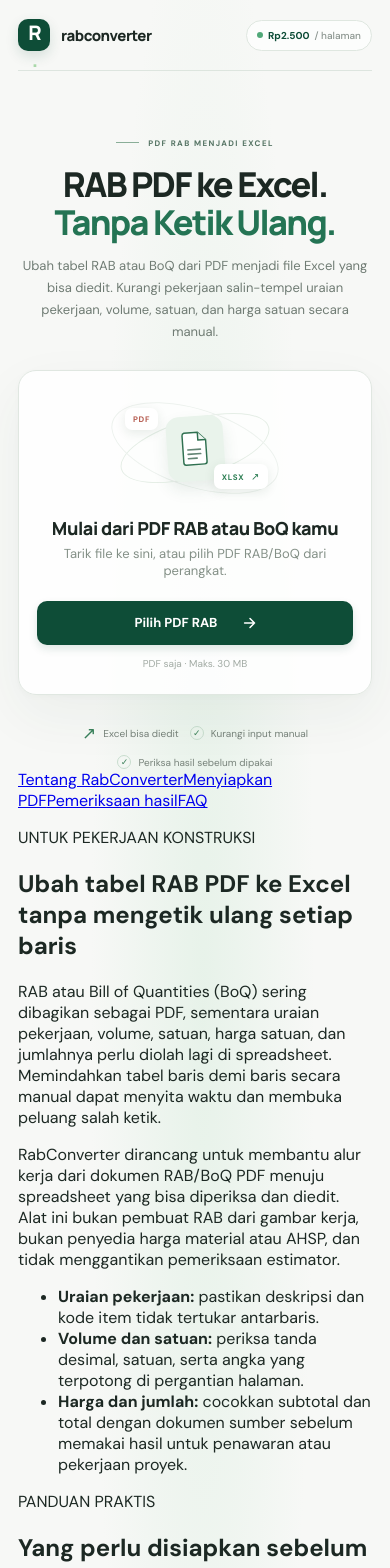
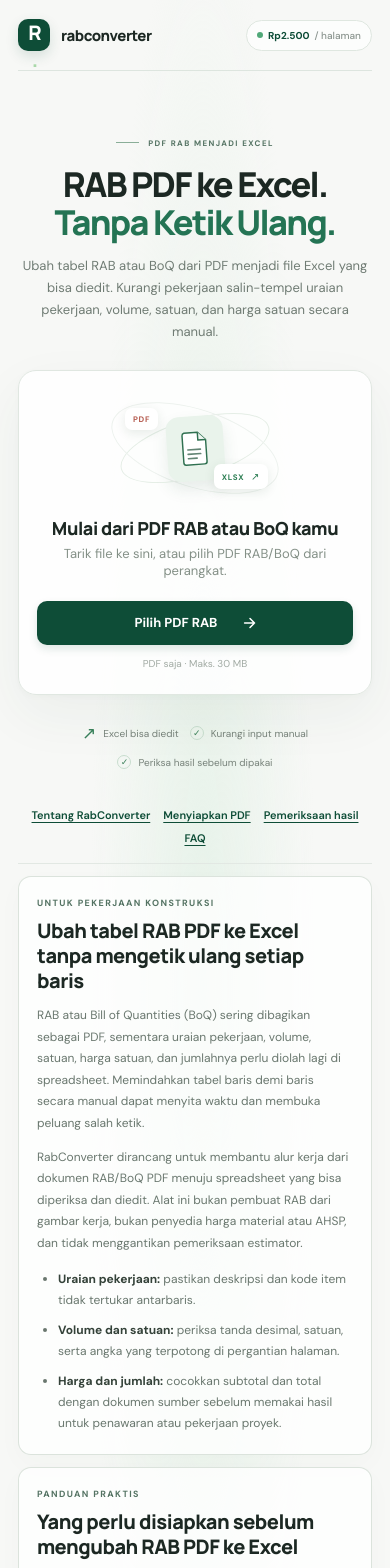
Before and after one commit to fsoeltoni-rabconverter/rabconverter, a React (Vite) app: page / in a window 390 px wide. Shown: the top 1568 px of the page. Built offline with nearby package versions, Linux system fonts and the light colour scheme.

Commit message:
Style SEO guide sections responsively

```diff
--- a/src/styles.css
+++ b/src/styles.css
@@ -159,3 +159,108 @@
 @media (prefers-reduced-motion: reduce) {
   *, *::before, *::after { scroll-behavior: auto !important; transition-duration: .01ms !important; animation-duration: .01ms !important; }
 }
+
+
+/* Search-focused explanatory content; kept visually consistent with the existing landing page. */
+.seo-content {
+  width: 100%;
+  max-width: 740px;
+  margin-top: 54px;
+  display: grid;
+  gap: 16px;
+  color: #344239;
+  text-align: left;
+}
+.content-nav {
+  display: flex;
+  flex-wrap: wrap;
+  justify-content: center;
+  gap: 9px 18px;
+  padding: 0 0 18px;
+  border-bottom: 1px solid var(--line);
+}
+.content-nav a {
+  color: var(--green-dark);
+  font-size: 12px;
+  font-weight: 600;
+  text-decoration-thickness: 1px;
+  text-underline-offset: 3px;
+}
+.content-nav a:hover { color: #247454; }
+.content-block {
+  padding: 25px 27px;
+  border: 1px solid rgba(215,224,217,.9);
+  border-radius: 16px;
+  background: rgba(255,255,255,.76);
+  box-shadow: 0 9px 28px rgba(43,68,50,.025);
+  scroll-margin-top: 20px;
+}
+.content-eyebrow {
+  margin: 0 0 9px;
+  color: #547363;
+  font-size: 9px;
+  font-weight: 800;
+  letter-spacing: 1.4px;
+}
+.seo-content .content-block h2 {
+  width: auto;
+  margin: 0 0 12px;
+  text-align: left;
+  font-family: "Manrope", sans-serif;
+  font-size: clamp(20px, 2.4vw, 26px);
+  font-weight: 800;
+  line-height: 1.25;
+  letter-spacing: -.8px;
+  color: var(--ink);
+}
+.seo-content .content-block h3 {
+  margin: 21px 0 7px;
+  font: 750 14px/1.45 "Manrope", sans-serif;
+  color: var(--ink);
+}
+.seo-content .content-block p:not(.content-eyebrow) {
+  margin: 0 0 12px;
+  color: #69776e;
+  font-size: 13px;
+  line-height: 1.8;
+}
+.seo-content .content-block p:last-child { margin-bottom: 0; }
+.content-list {
+  display: grid;
+  gap: 9px;
+  margin: 14px 0 0;
+  padding-left: 21px;
+  color: #69776e;
+  font-size: 13px;
+  line-height: 1.75;
+}
+.content-list strong { color: #344239; }
+.faq-block details {
+  border-top: 1px solid var(--line);
+  padding: 14px 0;
+}
+.faq-block details:last-child { padding-bottom: 0; }
+.faq-block summary {
+  cursor: pointer;
+  color: #29362e;
+  font-size: 13px;
+  line-height: 1.55;
+  font-weight: 700;
+}
+.faq-block details p { padding-top: 9px; }
+.preview-status {
+  margin: 16px auto 0;
+  max-width: 530px;
+  color: #777356;
+  font-size: 11px;
+  line-height: 1.55;
+  text-align: center;
+}
+@media (max-width: 600px) {
+  .seo-content { margin-top: 39px; gap: 12px; }
+  .content-nav { gap: 9px 13px; }
+  .content-nav a { font-size: 11px; }
+  .content-block { padding: 20px 18px; border-radius: 13px; }
+  .seo-content .content-block h2 { font-size: 20px; letter-spacing: -.5px; }
+  .seo-content .content-block p:not(.content-eyebrow), .content-list { font-size: 12px; }
+}
```
